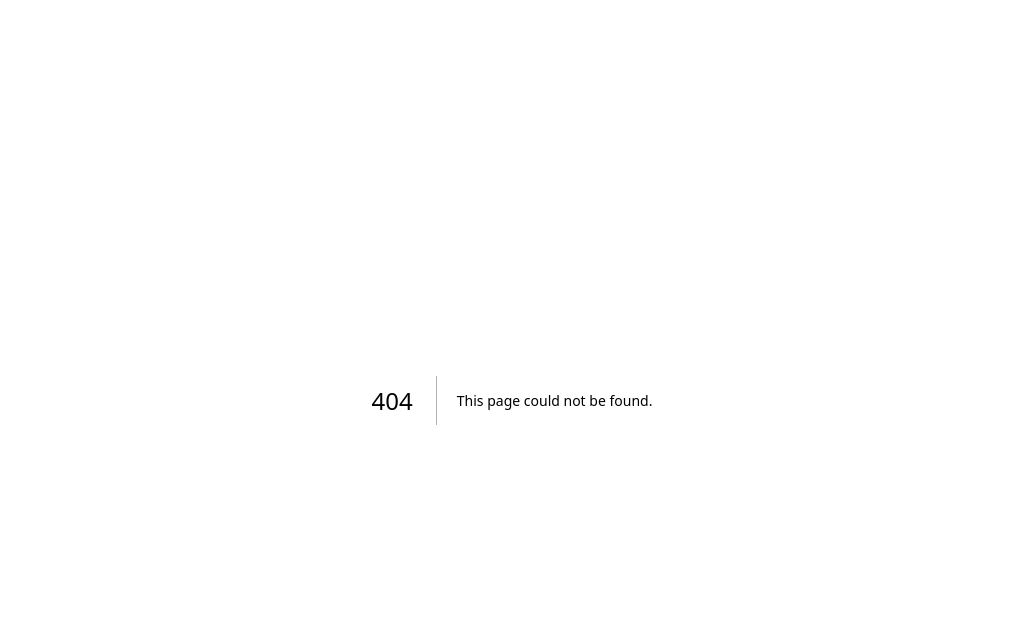
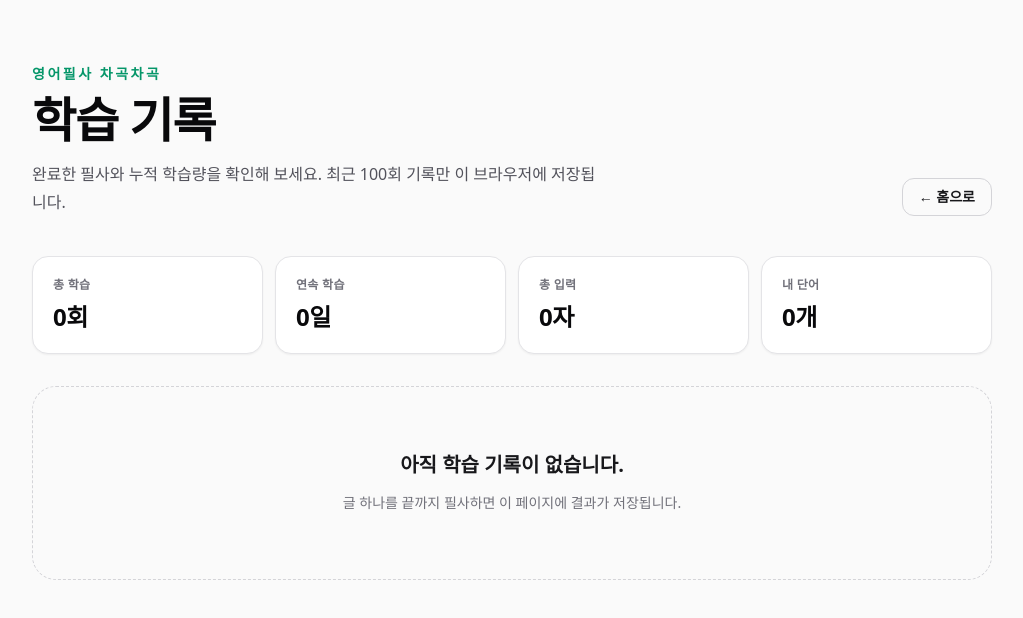
Before and after one commit to duckfrog-100/EconTyper, a Next.js app: page /history in a window 1280 px wide. Before the commit this address had no page. Shown: the top 618 px of the page, without its empty margins (128-1151 px from the left). Built offline with nearby package versions, Linux system fonts and the light colour scheme.

Commit message:
feat: add practice history page

```diff
--- /dev/null
+++ b/app/history/page.tsx
@@ -0,0 +1,5 @@
+import { HistoryWorkspace } from "@/components/history/history-workspace";
+
+export default function HistoryPage() {
+  return <HistoryWorkspace />;
+}
```
